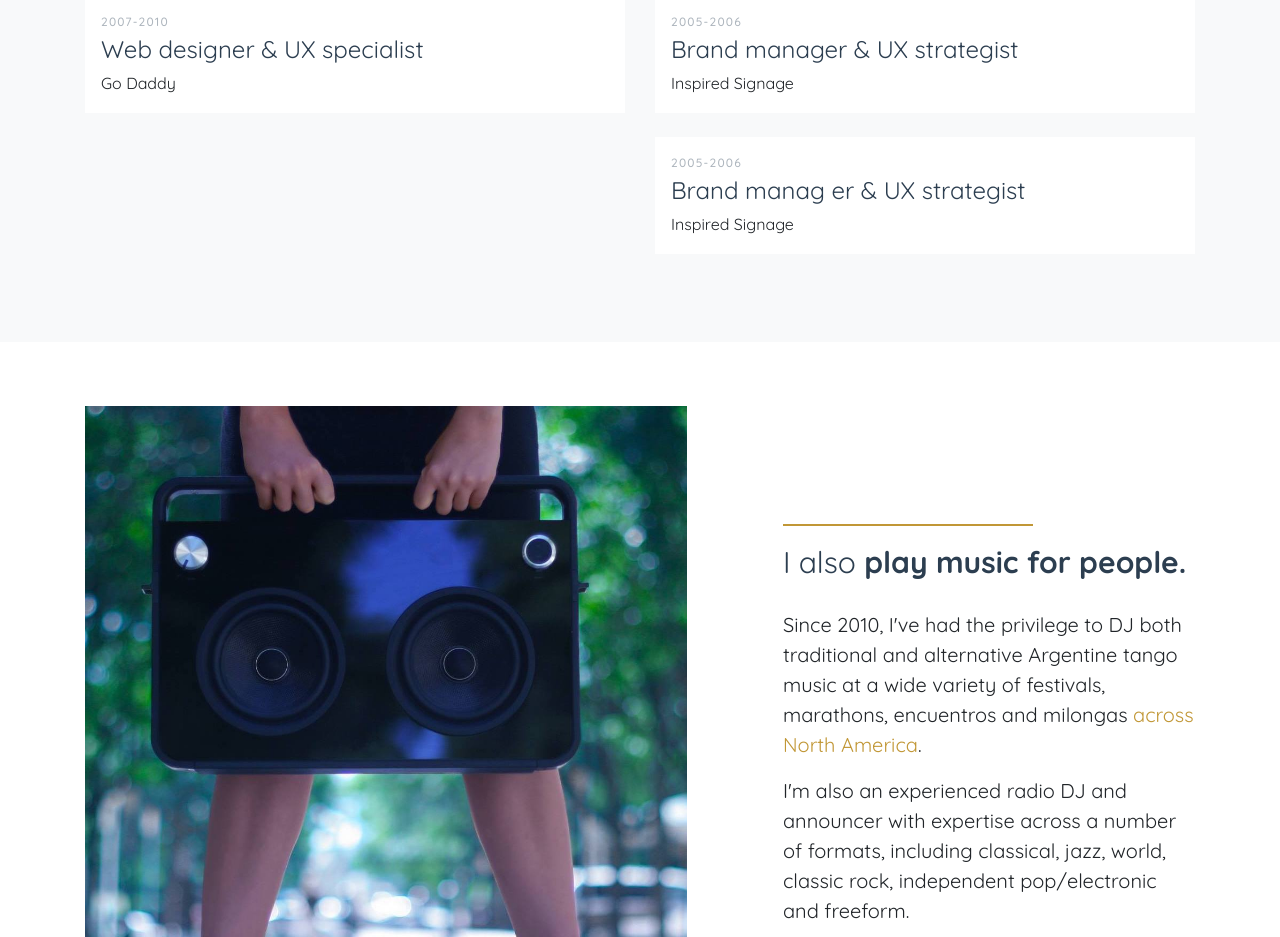
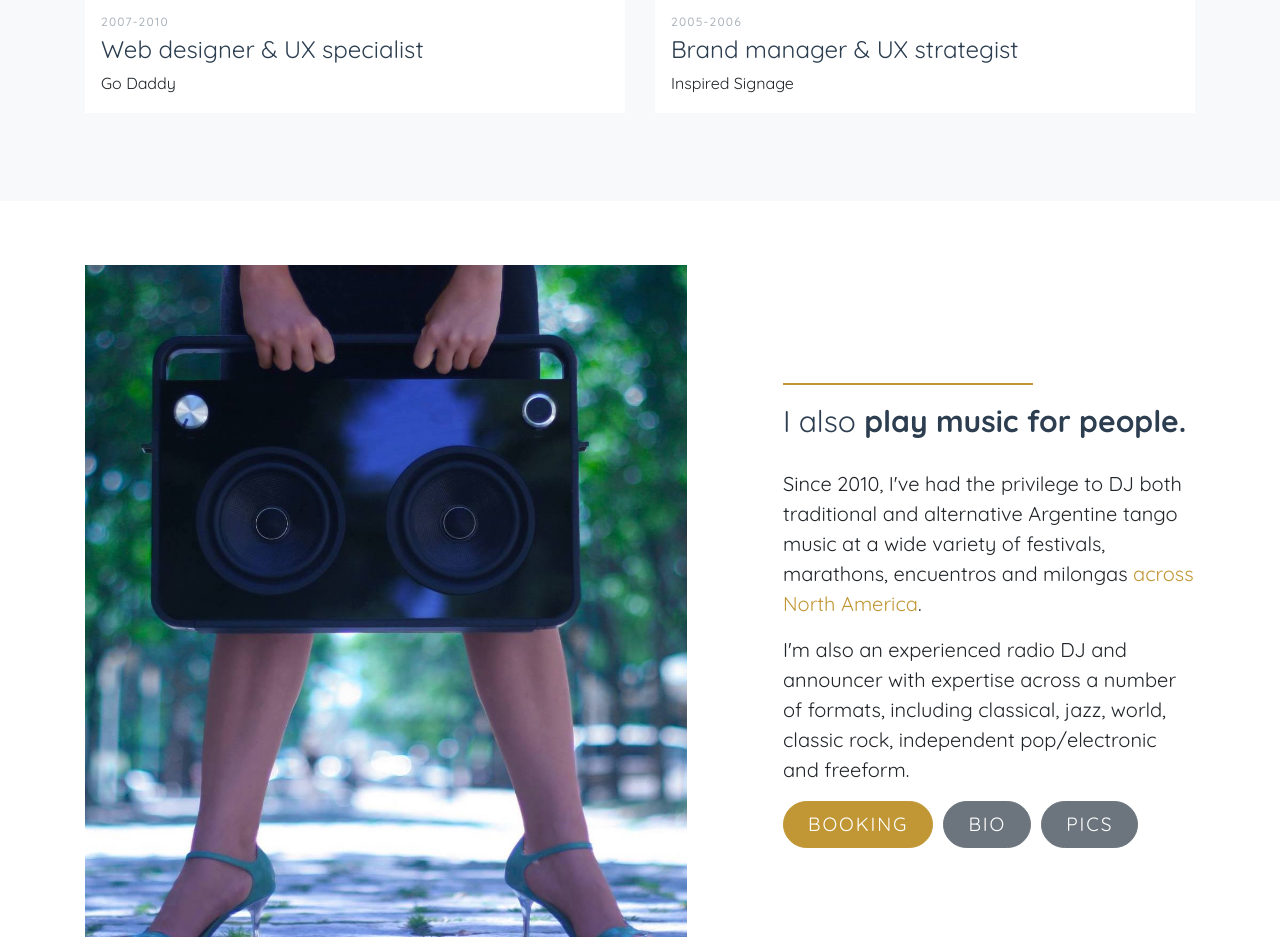
Before and after one commit to jessicaschilling/portfolio, a React (Create React App) app: page / in a window 1280 px wide. Shown: the part 4840-5777 px from the top of the page. Built offline with nearby package versions, Linux system fonts and the light colour scheme.

Commit message:
Removed duplicate work-history box

```diff
--- a/src/App.js
+++ b/src/App.js
@@ -501,12 +501,6 @@ class App extends Component {
               <p>Inspired Signage</p>
             </div>
 
-            <div className="experience-item mb-4">
-              <span className="date"><span className="icon-calendar"></span> 2005-2006</span>
-              <h4>Brand manag er &amp; UX strategist</h4>
-              <p>Inspired Signage</p>
-            </div>
-
           </div>
         </div>
       </div>
```
